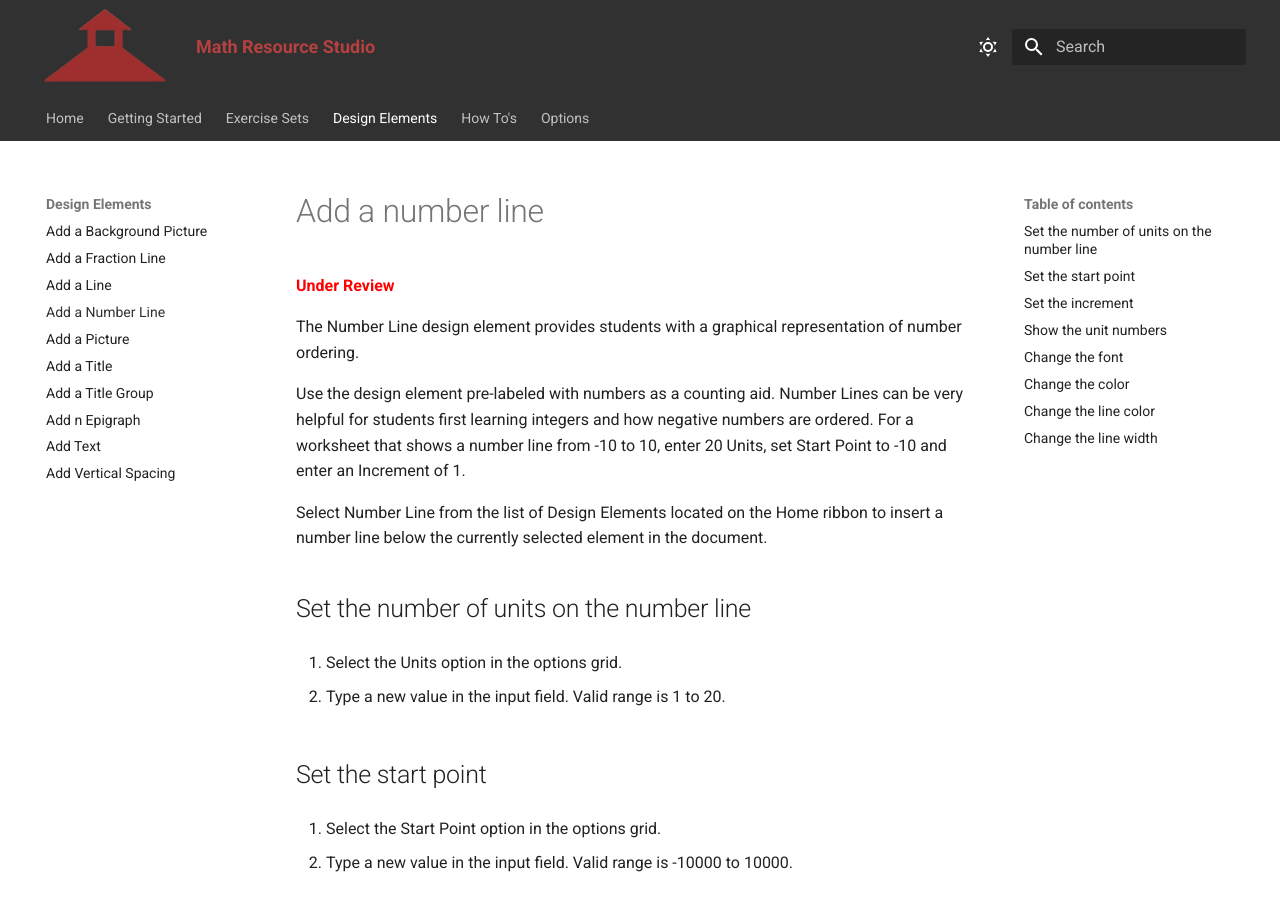
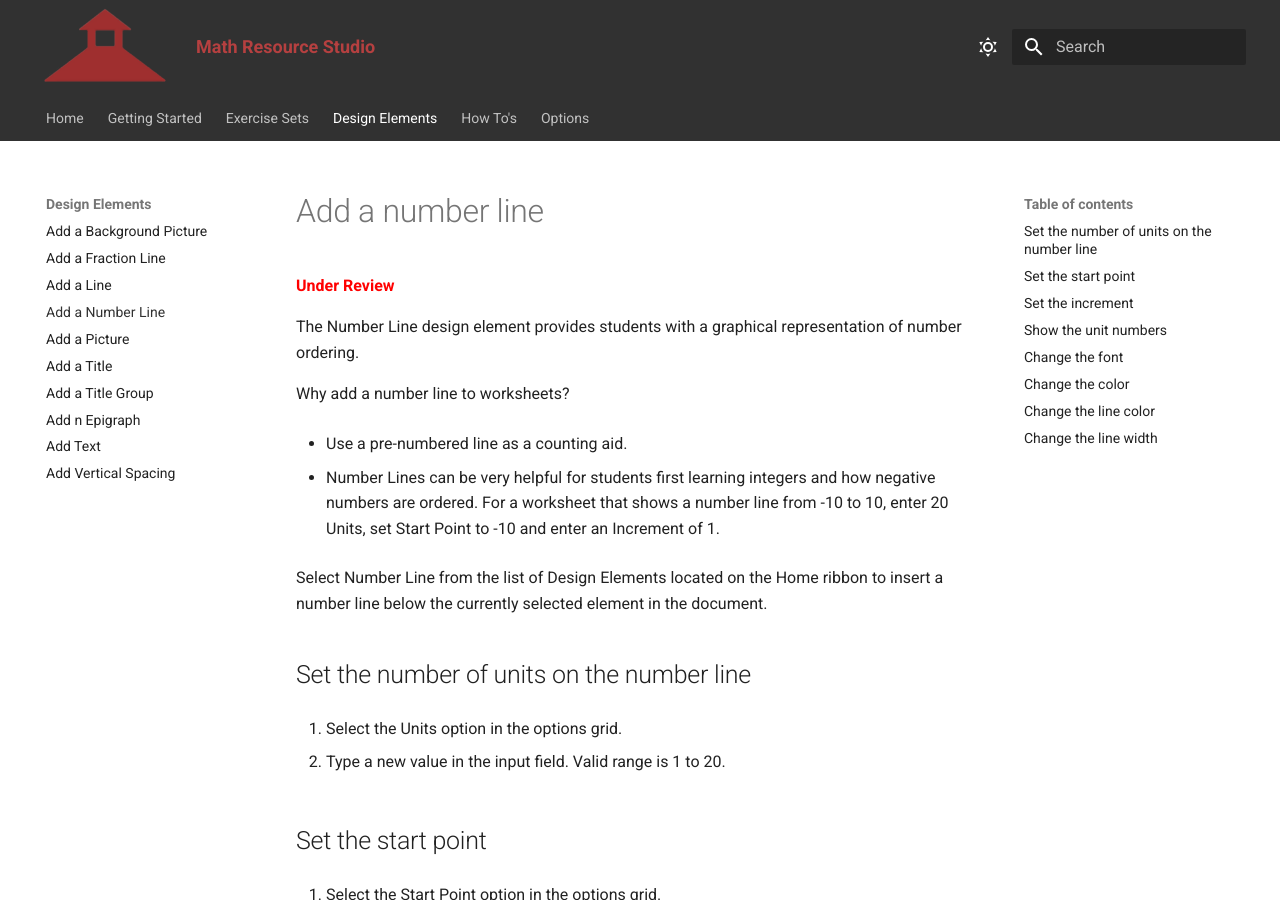
Before and after one commit to rdinch/MathResourceStudio-Help, an MkDocs documentation site: the page built from docs/design-elements/add-a-number-line.md, in a window 1280 px wide and 900 px high. Built offline with MkDocs 1.6.1 and Material for MkDocs 9.7.7, drawn with Linux system fonts in a browser that asks for light colours.

Commit message:
Update add-a-number-line.md

```diff
--- a/docs/design-elements/add-a-number-line.md
+++ b/docs/design-elements/add-a-number-line.md
@@ -4,7 +4,11 @@
 
 The Number Line design element provides students with a graphical representation of number ordering.
 
-Use the design element pre-labeled with numbers as a counting aid. Number Lines can be very helpful for students first learning integers and how negative numbers are ordered. For a worksheet that shows a number line from -10 to 10, enter 20 Units, set Start Point to -10 and enter an Increment of 1.
+Why add a number line to worksheets?
+
+- Use a pre-numbered line as a counting aid.
+
+- Number Lines can be very helpful for students first learning integers and how negative numbers are ordered. For a worksheet that shows a number line from -10 to 10, enter 20 Units, set Start Point to -10 and enter an Increment of 1.
 
 Select Number Line from the list of Design Elements located on the Home ribbon to insert a number line below the currently selected element in the document.
 
```
